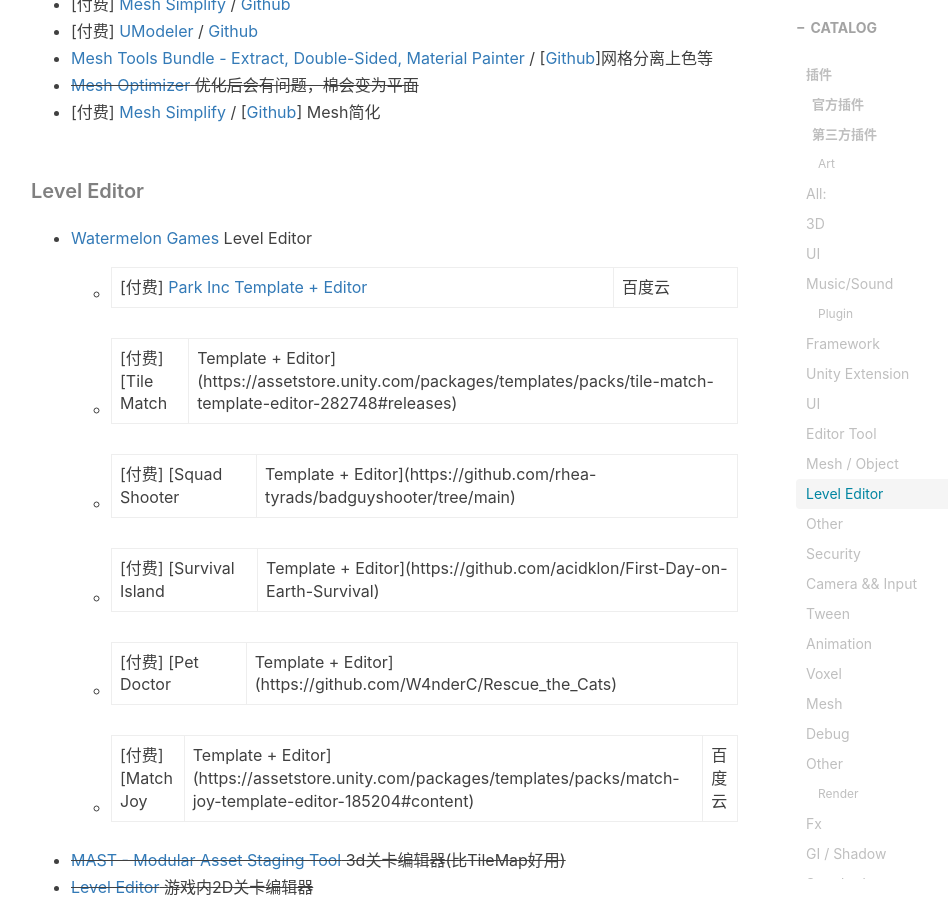
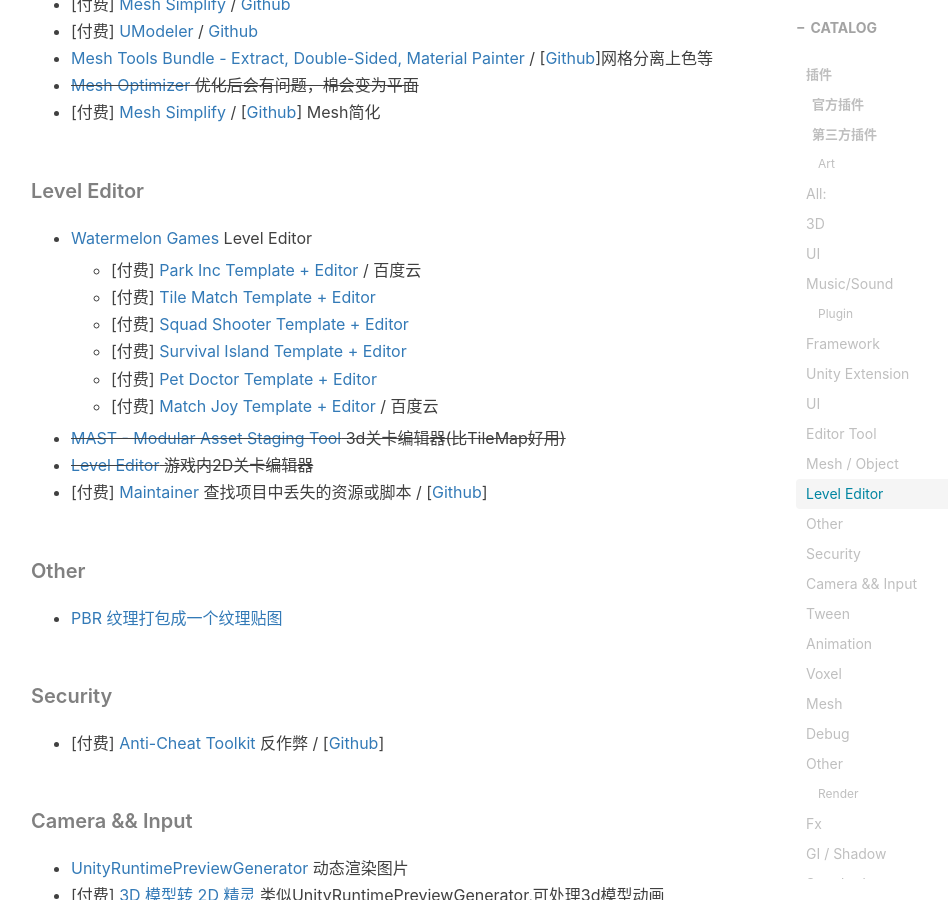
Before and after one commit to gumcstronger/gumcstronger.github.io, a Jekyll site: the page built from _posts/2024/2024-05-14-unity-plugins.md, in a window 1280 px wide and 900 px high, scrolled down 3142 px. Shown: the whole window, without its empty margins (234-1182 px from the left). Built offline with Jekyll 4.4.1, drawn with Linux system fonts in a browser that asks for light colours; nearby versions of some CDN libraries; comment, search, counter and statistics services are not loaded; some of the changed text lies outside the part shown.

Commit message:
Update 2024-05-14-unity-plugins.md

```diff
--- a/_posts/2024/2024-05-14-unity-plugins.md
+++ b/_posts/2024/2024-05-14-unity-plugins.md
@@ -101,12 +101,12 @@
 
 * [Watermelon Games](https://assetstore.unity.com/publishers/41882) Level Editor
 
-  * [付费] [Park Inc Template + Editor](https://assetstore.unity.com/packages/templates/packs/park-inc-template-editor-179668) | 百度云
-  * [付费] [Tile Match | Template + Editor](https://assetstore.unity.com/packages/templates/packs/tile-match-template-editor-282748#releases)
-  * [付费] [Squad Shooter | Template + Editor](https://github.com/rhea-tyrads/badguyshooter/tree/main)
-  * [付费] [Survival Island | Template + Editor](https://github.com/acidklon/First-Day-on-Earth-Survival)
-  * [付费] [Pet Doctor | Template + Editor](https://github.com/W4nderC/Rescue_the_Cats)
-  * [付费] [Match Joy | Template + Editor](https://assetstore.unity.com/packages/templates/packs/match-joy-template-editor-185204#content) | 百度云
+  * [付费] [Park Inc Template + Editor](https://assetstore.unity.com/packages/templates/packs/park-inc-template-editor-179668) / 百度云
+  * [付费] [Tile Match Template + Editor](https://assetstore.unity.com/packages/templates/packs/tile-match-template-editor-282748#releases)
+  * [付费] [Squad Shooter Template + Editor](https://github.com/rhea-tyrads/badguyshooter/tree/main)
+  * [付费] [Survival Island Template + Editor](https://github.com/acidklon/First-Day-on-Earth-Survival)
+  * [付费] [Pet Doctor Template + Editor](https://github.com/W4nderC/Rescue_the_Cats)
+  * [付费] [Match Joy Template + Editor](https://assetstore.unity.com/packages/templates/packs/match-joy-template-editor-185204#content) / 百度云
 
 * ~~[MAST - Modular Asset Staging Tool](https://assetstore.unity.com/packages/tools/level-design/mast-modular-asset-staging-tool-154939) 3d关卡编辑器(比TileMap好用)~~
 * ~~[Level Editor](https://github.com/taesiri/Tokyo?tab=readme-ov-file) 游戏内2D关卡编辑器~~
@@ -190,7 +190,8 @@
 * [付费] [COLR – Coloring Redefined](https://assetstore.unity.com/packages/vfx/shaders/colr-coloring-redefined-57591#description) 颜色着色器（无灯光所以高效，休闲游戏推荐使用）
 * [付费][ Toon Detailer: Cavity Contours](https://assetstore.unity.com/packages/vfx/shaders/fullscreen-camera-effects/toon-detailer-cavity-contours-262457) 类似SSAO的效果？
 * [MK ChromaFlow - Gradient Shaders](https://assetstore.unity.com/packages/vfx/shaders/fullscreen-camera-effects/mk-chromaflow-gradient-shaders-296243) 场景气氛？
-* [Polyverse Skies | Low Poly Skybox Shaders](https://assetstore.unity.com/packages/vfx/shaders/polyverse-skies-low-poly-skybox-shaders-104017) 天空盒
+* [Polyverse Skies Low Poly Skybox Shaders](https://assetstore.unity.com/packages/vfx/shaders/polyverse-skies-low-poly-skybox-shaders-104017) 天空盒
+
 * [URP (LWRP)-Shaders](https://github.com/marcozakaria/URP-LWRP-Shaders/tree/master) URP shader
 * [付费] [Lens Flares URP](https://assetstore.unity.com/packages/vfx/lens-flares-urp-hdrp-198361) 光晕效果
 * [planar-reflections-unity](https://github.com/eldskald/planar-reflections-unity) 平面反射组件
```
